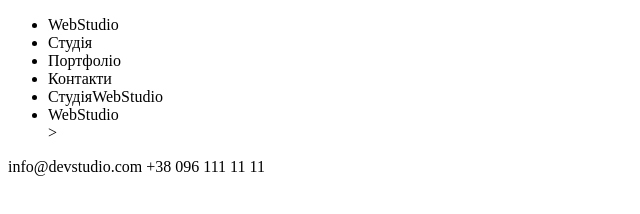
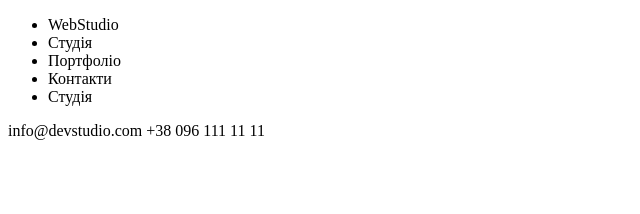
Before and after one commit to Olek-s/goit-markup-hw-01, a plain HTML site: page index.html in a window 1280 px wide. Shown: the whole page, without its empty margins (0-640 px from the left). Drawn offline with Linux system fonts and the light colour scheme.

Commit message:
Update index.html

```diff
--- a/index.html
+++ b/index.html
@@ -16,7 +16,7 @@
                 <li>Студія</li>
                 <li>Портфоліо</li>
                 <li>Контакти</li>
-                <li>Студія</li<li>WebStudio</li><li>WebStudio</li>>
+                <li>Студія</li>
             </ul>
         </nav>
         <p>    info@devstudio.com +38 096 111 11 11</p>
```
